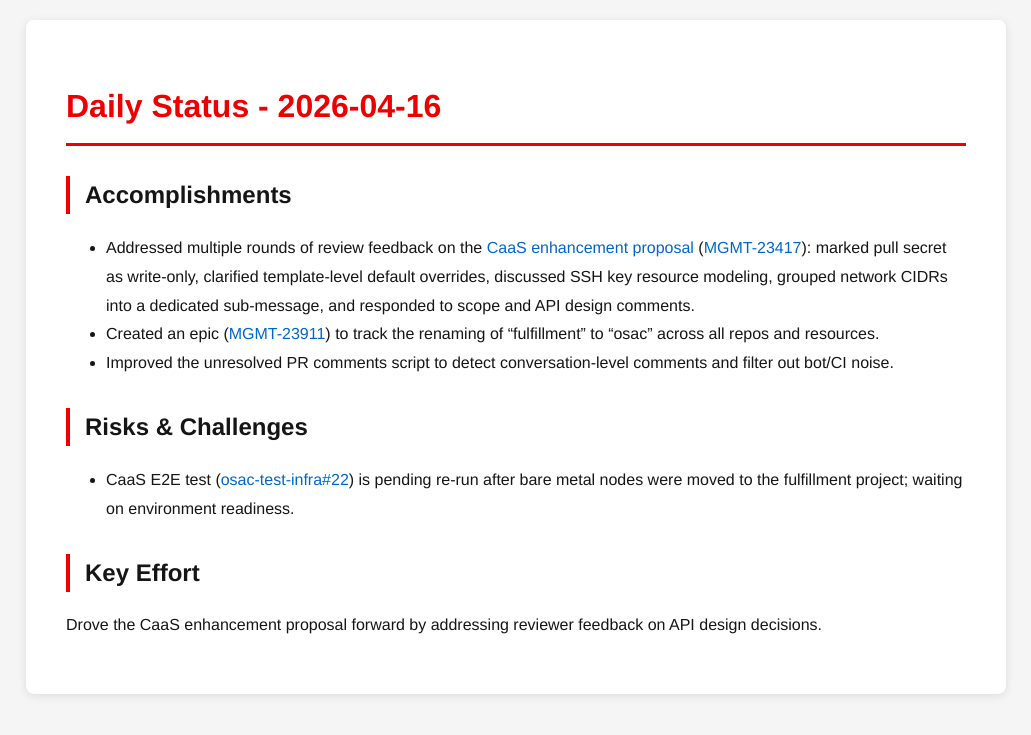
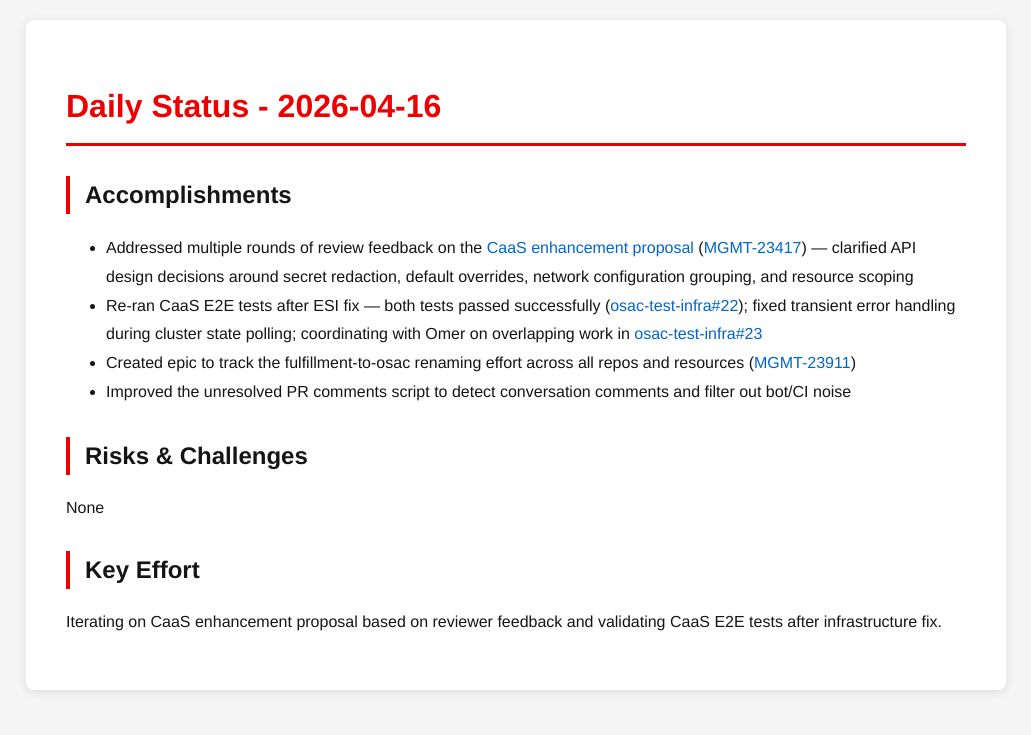
Before and after one commit to tzvatot/daily-status, a Jekyll site: the page built from 2026-04-16.md, in a window 1280 px wide. Shown: the top 735 px of the page, without its empty margins (124-1155 px from the left). Built offline with Jekyll 4.4.1, drawn with Linux system fonts in a browser that asks for light colours.

Commit message:
Daily status update - 2026-04-16

```diff
--- a/2026-04-16.md
+++ b/2026-04-16.md
@@ -7,12 +7,13 @@ date: 2026-04-16
 # Daily Status - 2026-04-16
 
 ## Accomplishments
-- Addressed multiple rounds of review feedback on the [CaaS enhancement proposal](https://github.com/osac-project/enhancement-proposals/pull/33) ([MGMT-23417](https://issues.redhat.com/browse/MGMT-23417)): marked pull secret as write-only, clarified template-level default overrides, discussed SSH key resource modeling, grouped network CIDRs into a dedicated sub-message, and responded to scope and API design comments.
-- Created an epic ([MGMT-23911](https://issues.redhat.com/browse/MGMT-23911)) to track the renaming of "fulfillment" to "osac" across all repos and resources.
-- Improved the unresolved PR comments script to detect conversation-level comments and filter out bot/CI noise.
+- Addressed multiple rounds of review feedback on the [CaaS enhancement proposal](https://github.com/osac-project/enhancement-proposals/pull/33) ([MGMT-23417](https://issues.redhat.com/browse/MGMT-23417)) — clarified API design decisions around secret redaction, default overrides, network configuration grouping, and resource scoping
+- Re-ran CaaS E2E tests after ESI fix — both tests passed successfully ([osac-test-infra#22](https://github.com/osac-project/osac-test-infra/pull/22)); fixed transient error handling during cluster state polling; coordinating with Omer on overlapping work in [osac-test-infra#23](https://github.com/osac-project/osac-test-infra/pull/23)
+- Created epic to track the fulfillment-to-osac renaming effort across all repos and resources ([MGMT-23911](https://issues.redhat.com/browse/MGMT-23911))
+- Improved the unresolved PR comments script to detect conversation comments and filter out bot/CI noise
 
 ## Risks & Challenges
-- CaaS E2E test ([osac-test-infra#22](https://github.com/osac-project/osac-test-infra/pull/22)) is pending re-run after bare metal nodes were moved to the fulfillment project; waiting on environment readiness.
+None
 
 ## Key Effort
-Drove the CaaS enhancement proposal forward by addressing reviewer feedback on API design decisions.
+Iterating on CaaS enhancement proposal based on reviewer feedback and validating CaaS E2E tests after infrastructure fix.
```
